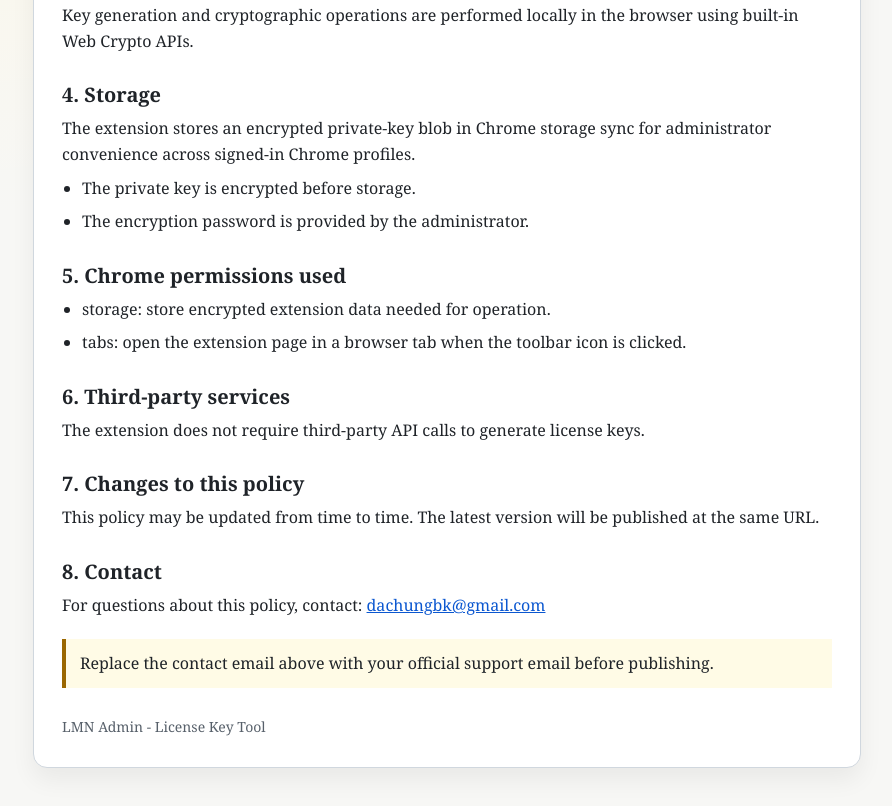
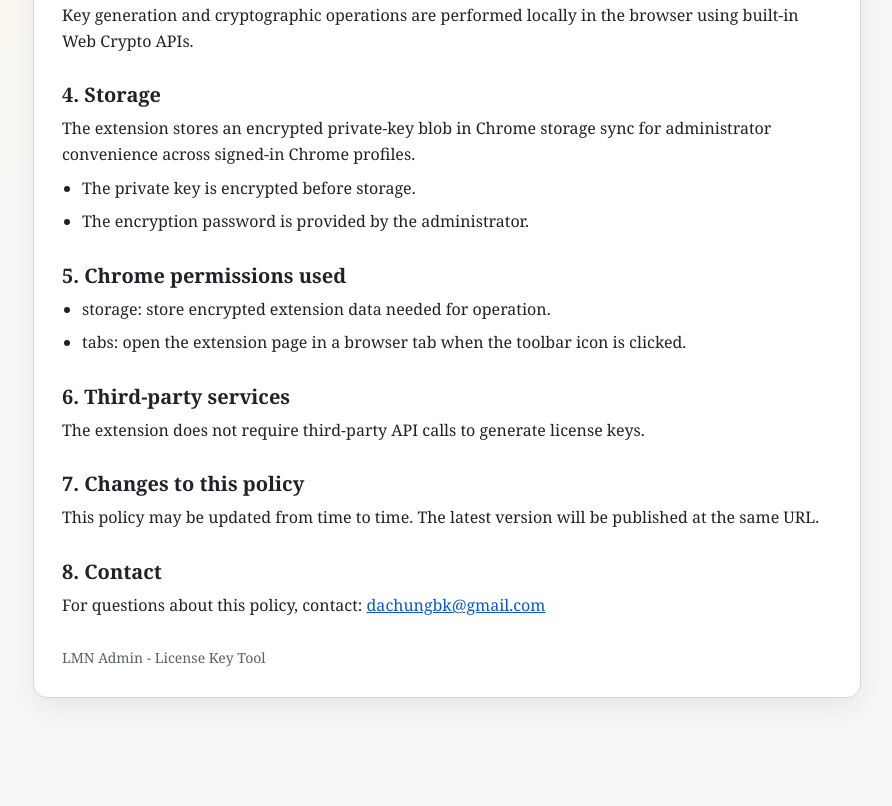
Before and after one commit to hungndA0/Privacy_LMN-Admin, a plain HTML site: page privacy-policy.html in a window 1280 px wide. Shown: the part 621-1427 px from the top of the page, without its empty margins (193-1085 px from the left). After the commit the page ends 1367 px from the top, so only its background shows below. Drawn offline with Linux system fonts and the light colour scheme.

Commit message:
Remove placeholder contact email note
Remove the developer note in privacy-policy.html that reminded maintainers to replace the contact email before publishing. Cleans up the public privacy policy by removing an internal publishing reminder from the footer section.

```diff
--- a/privacy-policy.html
+++ b/privacy-policy.html
@@ -142,10 +142,6 @@
         For questions about this policy, contact: <a href="mailto:dachungbk@gmail.com">dachungbk@gmail.com</a>
       </p>
 
-      <div class="note">
-        Replace the contact email above with your official support email before publishing.
-      </div>
-
       <footer>
         LMN Admin - License Key Tool
       </footer>
```
